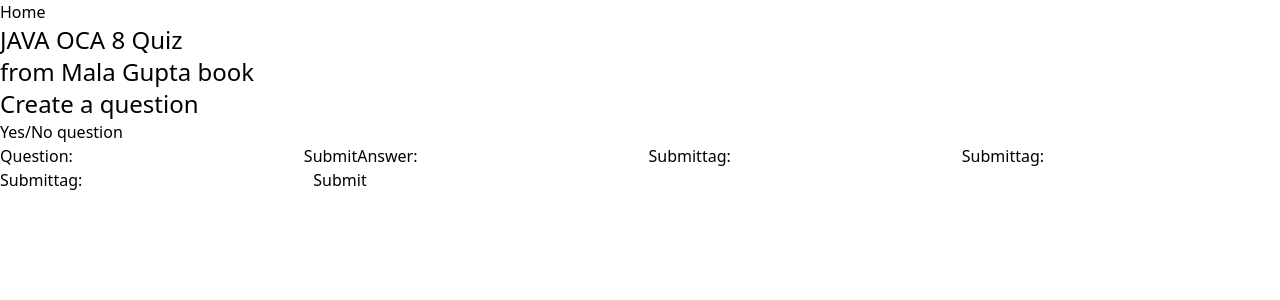
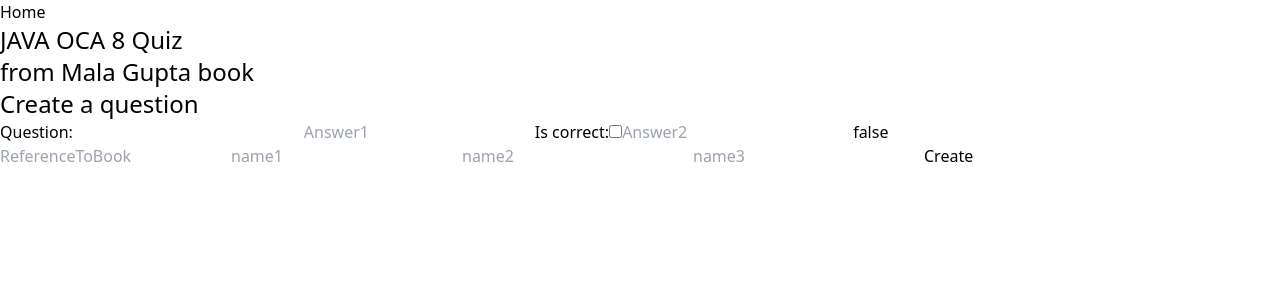
Before and after one commit to JorritScholten/OCAQuizApp, a React (Vite) app in the folder frontend/: page /question in a window 1280 px wide. Shown: the top 300 px of the page. Built offline with nearby package versions, Linux system fonts and the light colour scheme.

Commit message:
Improvements to form, committing for sharing.

```diff
--- a/frontend/src/pages/question/Question.jsx
+++ b/frontend/src/pages/question/Question.jsx
@@ -1,85 +1,12 @@
 import React from "react";
 import Header from "../../components/header";
+import YesNoQuestion from "./yesNoQuestion";
+
 export default function Question() {
   return (
-    <div className="w-screen flex flex-col">
-      <Header title="Question" />
-      <h1 className="self-center">Create a question</h1>
-      <CreateYesNo />
+    <div>
+      <Header />
+      <YesNoQuestion />
     </div>
   );
 }
-
-function CreateYesNo() {
-  return (
-    <form
-      className="grid w-full md:justify-start justify-center bg-slate-200"
-      method="post"
-      encType="multipart/form-data"
-    >
-      <h2>Yes/No question</h2>
-      <label htmlFor="title">
-        Question:
-        <input
-          type="text"
-          id="title"
-          // The question must start with a capital letter and end with a full stop or question mark.
-          pattern="[A-Z]{1}[ \S]+[.?]{1}"
-          required
-        />
-      </label>
-      <button type="submit" id="type" value="yesno" className="bg-blue-300">
-        Submit
-      </button>
-      <label htmlFor="answer">
-        Answer:
-        <input
-          type="text"
-          id="answer"
-          // REGEX
-          pattern=""
-          required
-        />
-      </label>
-      <button type="submit" id="type" value="yesno" className="bg-blue-300">
-        Submit
-      </button>
-      <label htmlFor="name">
-        tag:
-        <input
-          type="text"
-          id="name"
-          // REGEX
-          pattern=""
-        />
-      </label>
-      <button type="submit" id="type" value="yesno" className="bg-blue-300">
-        Submit
-      </button>
-      <label htmlFor="name">
-        tag:
-        <input
-          type="text"
-          id="name"
-          // REGEX
-          pattern=""
-        />
-      </label>
-      <button type="submit" id="type" value="yesno" className="bg-blue-300">
-        Submit
-      </button>
-      <label htmlFor="name">
-        tag:
-        <input
-          type="text"
-          id="name"
-          // REGEX
-          pattern=""
-        />
-      </label>
-      <button type="submit" id="type" value="yesno" className="bg-blue-300">
-        Submit
-      </button>
-    </form>
-  );
-}
--- /dev/null
+++ b/frontend/src/pages/question/yesNoQuestion/YesNoQuestion.jsx
@@ -0,0 +1,217 @@
+import React from "react";
+import { useState } from "react";
+
+export default function YesNoQuestion() {
+  const [type, setType] = "YESNO";
+  const [title, setTitle] = useState("");
+  const [answer1, setAnswer1] = useState("");
+  const [isCorrect1, setIsCorrect1] = useState(Boolean);
+  const [answer2, setAnswer2] = useState("");
+  const [isCorrect2, setIsCorrect2] = useState(Boolean);
+  const [referenceToBook, setReferenceToBook] = useState("");
+  const [name1, setName1] = useState("");
+  const [name2, setName2] = useState("");
+  const [name3, setName3] = useState("");
+
+  let handleSubmit = async (e) => {
+    e.preventDefault();
+    try {
+      let res = await fetch("http://localhost:8080/api/v1/question", {
+        method: "POST",
+        mode: "cors", // no-cors, *cors, same-origin
+        cache: "no-cache", // *default, no-cache, reload, force-cache, only-if-cached
+        credentials: "same-origin", // include, *same-origin, omit
+        headers: {
+          "Content-Type": "application/json",
+        },
+        redirect: "follow", // manual, *follow, error
+        referrerPolicy: "no-referrer", // no-referrer, *no-referrer-when-downgrade, origin, origin-when-cross-origin, same-origin, strict-origin, strict-origin-when-cross-origin, unsafe-url
+        body: JSON.stringify({
+          type: "YESNO",
+          title: title,
+          answers: [
+            {
+              answer: "Yes",
+              isCorrect: isCorrect1,
+            },
+            {
+              answer: "No",
+              isCorrect: isCorrect1,
+            },
+          ],
+          referenceToBook: referenceToBook,
+          name1: name1,
+          name2: name2,
+          name3: name3,
+        }),
+      });
+      // let resJson = await res.json();
+      if (res.status === 200) {
+        setType("");
+        setTitle("");
+        setAnswer1("");
+        setIsCorrect1(Boolean);
+        setAnswer2("");
+        setIsCorrect2(Boolean);
+        setName1("");
+        setName2("");
+        setName3("");
+
+        // setMessage("Yes/No question created successfully");
+      } else {
+        // setMessage("Some error occured");
+      }
+    } catch (err) {
+      console.log(err);
+    }
+  };
+
+  return (
+    <div className="w-screen flex flex-col">
+      <h1 className="self-center">Create a question</h1>
+
+      <form onSubmit={handleSubmit} className="flex flex-col space-y-2">
+        {/* <label htmlFor="type">
+          Type:
+          <input
+            type="text"
+            value={type}
+            placeholder="Type"
+            id="type"
+            onChange={(e) => setType(e.target.value)}
+          />
+        </label> */}
+        <label htmlFor="title">
+          Question:
+          <input
+            type="text"
+            value={title}
+            id="title"
+            onChange={(e) => setTitle(e.target.value)}
+          />
+        </label>
+        <input
+          type="text"
+          value={answer1}
+          placeholder="Answer1"
+          onChange={(e) => setAnswer1(e.target.value)}
+        />
+        <label htmlFor="isCorrect">
+          Is correct:
+          <input
+            type="checkbox"
+            value={isCorrect1}
+            id="isCorrect"
+            onChange={(e) => setIsCorrect1(e.target.value)}
+          />
+        </label>
+        <input
+          type="text"
+          value={answer2}
+          placeholder="Answer2"
+          onChange={(e) => setAnswer1(e.target.value)}
+        />
+        <input
+          type="text"
+          value={isCorrect2}
+          placeholder="IsCorrect2"
+          onChange={(e) => setIsCorrect2(e.target.value)}
+        />
+        <input
+          type="text"
+          value={referenceToBook}
+          placeholder="ReferenceToBook"
+          onChange={(e) => setReferenceToBook(e.target.value)}
+        />
+        <input
+          type="text"
+          value={name1}
+          placeholder="name1"
+          onChange={(e) => setName1(e.target.value)}
+        />
+        <input
+          type="text"
+          value={name2}
+          placeholder="name2"
+          onChange={(e) => setName2(e.target.value)}
+        />
+        <input
+          type="text"
+          value={name3}
+          placeholder="name3"
+          onChange={(e) => setName3(e.target.value)}
+        />
+
+        <button type="submit">Create</button>
+
+        {/* <div className="message">{message ? <p>{message}</p> : null}</div> */}
+      </form>
+    </div>
+  );
+}
+
+// function CreateYesNo() {
+//   return (
+//     <form
+//       className="grid w-full md:justify-start justify-center bg-slate-200"
+//       method="post"
+//       encType="multipart/form-data"
+//     >
+//       <h2>Yes/No question</h2>
+//       <label htmlFor="title">
+//         Question:
+//         <input
+//           type="text"
+//           id="title"
+//           // The question must start with a capital letter and end with a full stop or question mark.
+//           pattern="[A-Z]{1}[ \S]+[.?]{1}"
+//           required
+//         />
+//       </label>
+
+//       <label htmlFor="answer">
+//         Answer:
+//         <input
+//           type="text"
+//           id="answer"
+//           // REGEX
+//           pattern=""
+//           required
+//         />
+//       </label>
+
+//       <label htmlFor="name">
+//         tag:
+//         <input
+//           type="text"
+//           id="name"
+//           // REGEX
+//           pattern=""
+//         />
+//       </label>
+
+//       <label htmlFor="name">
+//         tag:
+//         <input
+//           type="text"
+//           id="name"
+//           // REGEX
+//           pattern=""
+//         />
+//       </label>
+
+//       <label htmlFor="name">
+//         tag:
+//         <input
+//           type="text"
+//           id="name"
+//           // REGEX
+//           pattern=""
+//         />
+//       </label>
+//       <button type="submit" id="type" value="yesno" className="bg-blue-300">
+//         Submit
+//       </button>
+//     </form>
+//   );
+// }
--- /dev/null
+++ b/frontend/src/pages/question/yesNoQuestion/index.jsx
@@ -0,0 +1,2 @@
+import YesNoQuestion from "./YesNoQuestion";
+export default YesNoQuestion;
```
